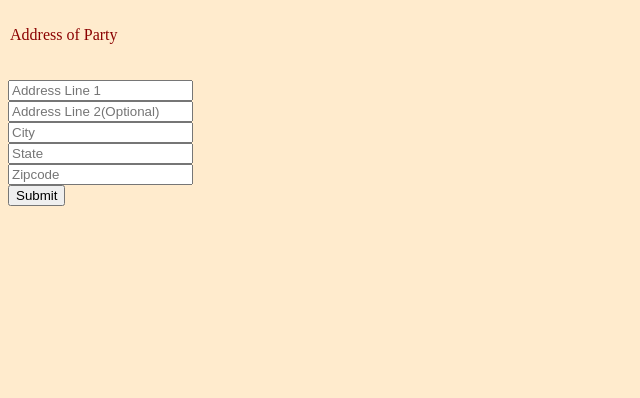
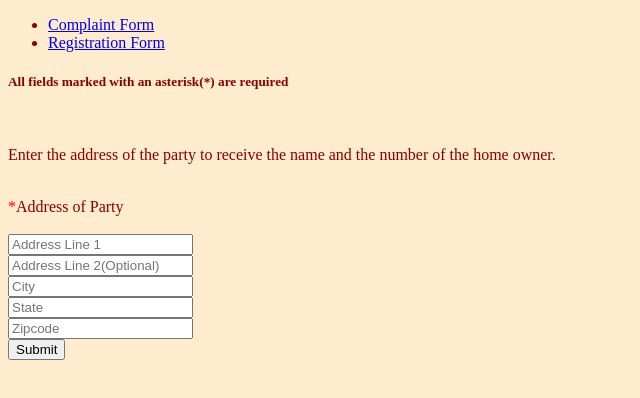
Before and after one commit to JackKenney/UmassPartySmart, a website: page public/policeform.html in a window 1280 px wide. Shown: the whole page, without its empty margins (0-640 px from the left). Drawn offline with nearby package versions, Linux system fonts and the light colour scheme; no server answers.

Commit message:
Update policeform.html

```diff
--- a/public/policeform.html
+++ b/public/policeform.html
@@ -8,9 +8,18 @@
     <script src="/socket.io/socket.io.js"></script>
   </head>
   <body>
+   <div id='cssmenu'>
+  <ul>
+  <li class = 'active'><a href="complaintform.html">Complaint Form</a></li>
+  <li class = 'active'><a href="index.html">Registration Form</a></li>
+  </ul>
+  </div>
+        <h5 class = "error">All fields marked with an asterisk(*) are required</h5>
+        <br>
+  <p>Enter the address of the party to receive the name and the number of the home owner.</p>
     <br>
     <div id="postForm">
-     <legend>Address of Party</legend>
+     <font color="red">*</font>Address of Party
      <br>
       <br>
       <input id="paddress" type="text" maxlength="200" placeholder="Address Line 1" name="Address"/>
@@ -24,6 +33,7 @@
       <input id="pzipcode" type="text" maxlength="5" placeholder="Zipcode" name="Zipcode"/>
       <br>
       <input id="psubmit" class="button" type="submit" value="Submit">
+      <br>
     </div>
     <br>
     <div id="returnTable"></div>
```
